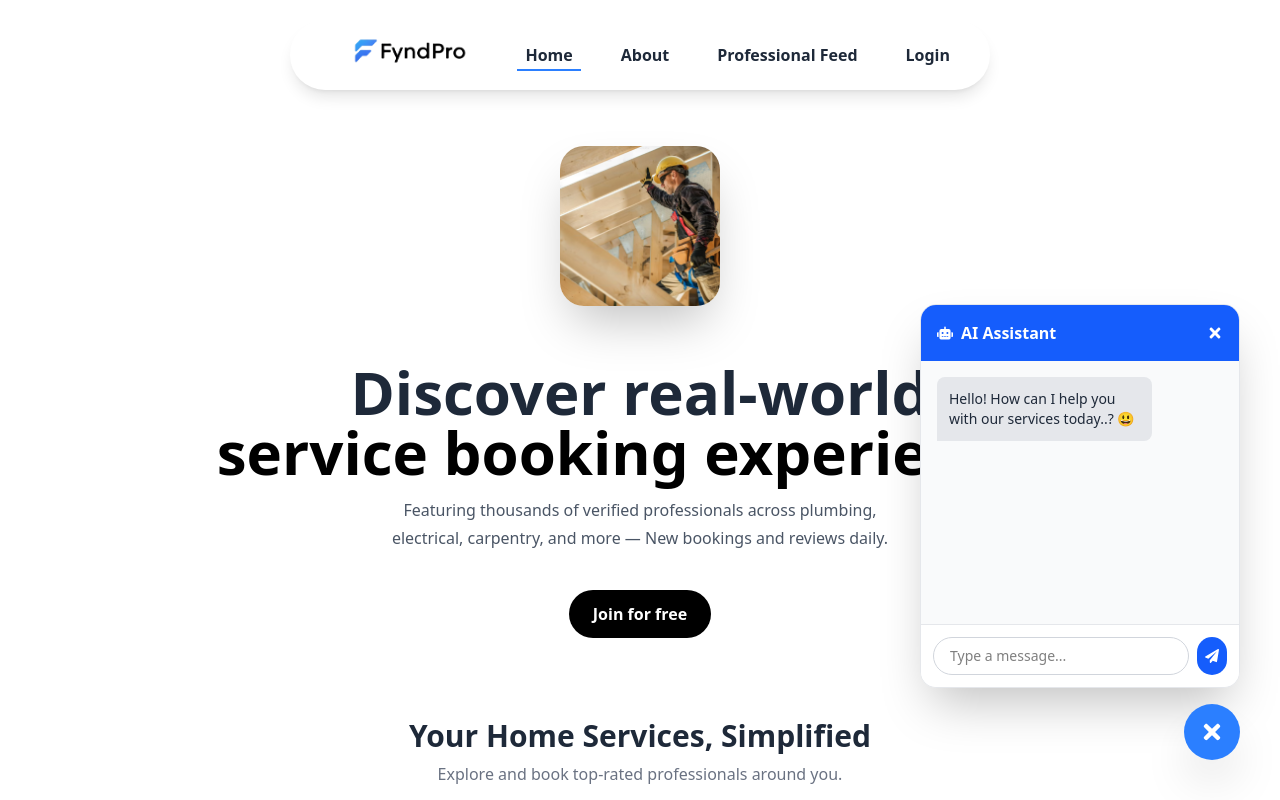
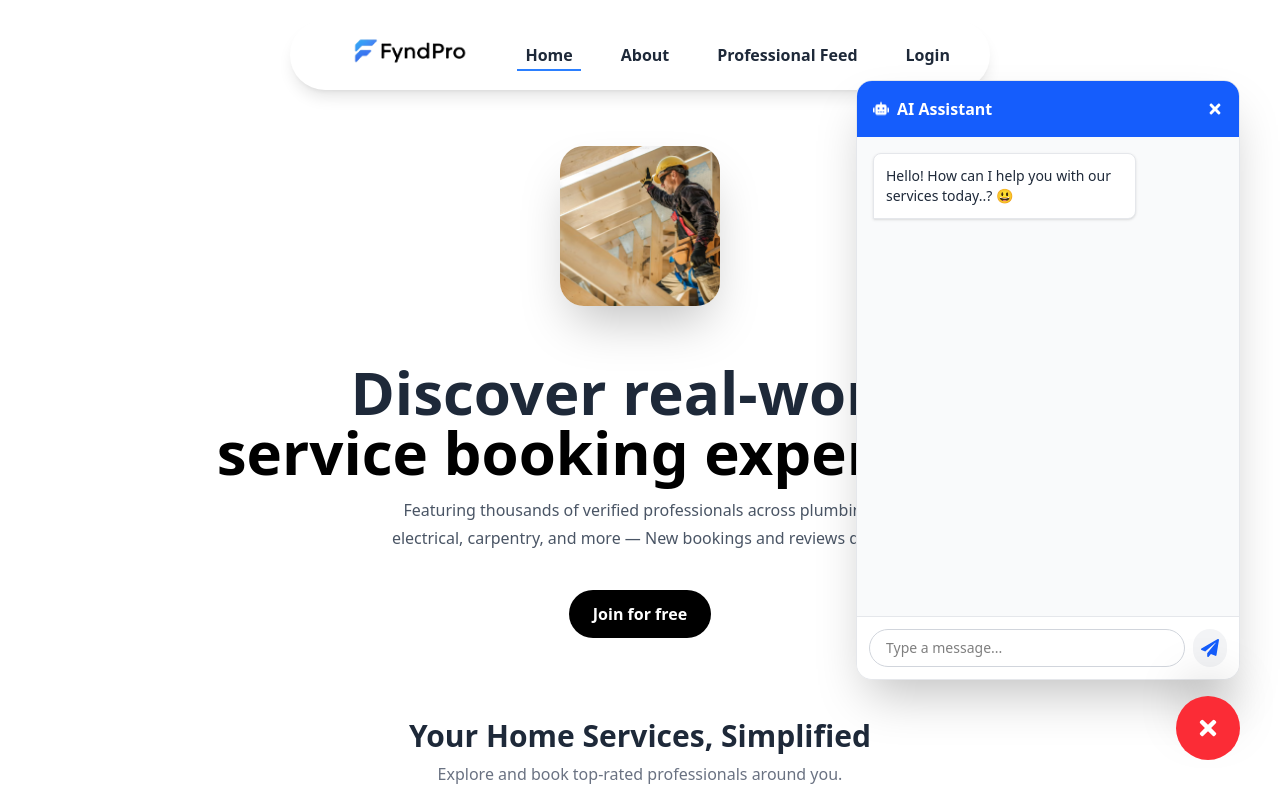
Before and after one commit to jithiee/FyndPro-Frontend, a React (Vite) app: page / in a window 1280 px wide. Both pictures are taken after a click on the element 1209 px from the left and 729 px from the top of the page. Shown: the top 800 px of the page. Built offline with nearby package versions, Linux system fonts and the light colour scheme.

Commit message:
feat: add smooth animation to AI chatbot modal

```diff
--- a/src/features/home/Home.jsx
+++ b/src/features/home/Home.jsx
@@ -1,3 +1,4 @@
+
 import React, { useEffect, useState, useRef } from 'react';
 import { FaRobot, FaTimes, FaPaperPlane } from 'react-icons/fa';
 import elec from './assets/elec.png';
@@ -32,8 +33,13 @@ const Home = () => {
     return () => clearInterval(interval);
   }, []);
 
+  // Scroll to bottom whenever chat history changes or chat is opened
   useEffect(() => {
+    if (isChatOpen) {
+        setTimeout(() => {
             chatEndRef.current?.scrollIntoView({ behavior: "smooth" });
+        }, 100);
+    }
   }, [chatHistory, isChatOpen]);
 
   const toggleChat = () => {
@@ -49,6 +55,7 @@ const Home = () => {
     setInputMessage("");
 
     try {
+      // Note: Ensure your axios base URL is configured correctly
       const response = await axios.post('/chatbot/', {
         message: userMessage.text
       });
@@ -82,33 +89,43 @@ const Home = () => {
 
       <HeaderText />
 
-      {/* --- AI Chat Bot --- */}
-      <div className="fixed bottom-10 right-10 z-50 flex flex-col items-end">
-        {isChatOpen && (
-          <div className="mb-4 w-80 h-96 bg-white rounded-2xl shadow-2xl overflow-hidden flex flex-col border border-gray-200 animate-fade-in-up">
+      {/* --- AI Chat Bot Section --- */}
+      <div className="fixed bottom-10 right-10 z-50 flex flex-col items-end gap-4">
+
+        {/* Chat Window - Animated Container */}
+        <div
+            className={`
+                sm:w-96 w-80 h-96 sm:h-[75vh] bg-white rounded-2xl shadow-2xl overflow-hidden flex flex-col border border-gray-200
+                transition-all duration-500 ease-[cubic-bezier(0.68,-0.55,0.27,1.55)] origin-bottom-right
+                ${isChatOpen
+                    ? "opacity-100 scale-100 translate-y-0 pointer-events-auto"
+                    : "opacity-0 scale-0 translate-y-10 pointer-events-none"
+                }
+            `}
+        >
           {/* Header */}
-            <div className="bg-blue-600 p-4 flex justify-between items-center text-white">
+          <div className="bg-blue-600 p-4 flex justify-between items-center text-white shrink-0">
             <div className="flex items-center gap-2">
-                <FaRobot />
+              <FaRobot className="animate-bounce" />
               <span className="font-bold">AI Assistant</span>
             </div>
-              <button onClick={toggleChat} className="hover:text-gray-200">
+            <button onClick={toggleChat} className="hover:text-gray-200 transition-transform hover:rotate-90">
               <FaTimes />
             </button>
           </div>
 
           {/* Chat Body */}
-            <div className="flex-1 p-4 overflow-y-auto bg-gray-50">
+          <div className="flex-1 p-4 overflow-y-auto bg-gray-50 scrollbar-thin scrollbar-thumb-blue-200">
             {chatHistory.map((msg, index) => (
               <div
                 key={index}
                 className={`mb-3 flex ${msg.sender === 'user' ? 'justify-end' : 'justify-start'}`}
               >
                 <div
-                    className={`max-w-[75%] p-3 rounded-lg text-sm ${
+                  className={`max-w-[75%] p-3 rounded-lg text-sm shadow-sm transition-all duration-300 ${
                     msg.sender === 'user'
                       ? 'bg-blue-500 text-white rounded-br-none'
-                        : 'bg-gray-200 text-gray-800 rounded-bl-none'
+                      : 'bg-white border border-gray-200 text-gray-800 rounded-bl-none'
                   }`}
                 >
                   {msg.text}
@@ -119,30 +136,35 @@ const Home = () => {
           </div>
 
           {/* Input */}
-            <form onSubmit={handleSendMessage} className="p-3 bg-white border-t border-gray-200 flex gap-2">
+          <form onSubmit={handleSendMessage} className="p-3 bg-white border-t border-gray-200 flex gap-2 shrink-0">
             <input
               type="text"
               value={inputMessage}
               onChange={(e) => setInputMessage(e.target.value)}
               placeholder="Type a message..."
-                className="flex-1 border border-gray-300 rounded-full px-4 py-2 focus:outline-none focus:border-blue-500 text-sm"
+              className="flex-1 border border-gray-300 rounded-full px-4 py-2 focus:outline-none focus:border-blue-500 focus:ring-2 focus:ring-blue-100 text-sm transition-all"
             />
             <button
               type="submit"
-                className="bg-blue-600 text-white p-2 rounded-full hover:bg-blue-700 transition"
+              className="bg-gray-100 p-2 rounded-full hover:bg-blue-100 transition-colors duration-300 group"
             >
-                <FaPaperPlane size={14} />
+              <FaPaperPlane size={18} className="text-blue-600 group-hover:translate-x-1 group-hover:-translate-y-1 transition-transform" />
             </button>
           </form>
         </div>
-        )}
 
-        {/* Toggle Button */}
+        {/* Floating Toggle Button */}
         <div className="relative group cursor-pointer" onClick={toggleChat}>
-          {!isChatOpen && (
-            <div className="absolute inset-0 bg-blue-400 rounded-full animate-ping opacity-75"></div>
-          )}
-          <button className="relative bg-blue-500 p-4 rounded-full shadow-2xl text-white transform transition-transform duration-300 hover:scale-110 flex items-center justify-center">
+          {/* Ping Animation (Only when closed) */}
+          <div className={`absolute inset-0 bg-blue-400 rounded-full opacity-75 ${!isChatOpen ? 'animate-ping' : 'hidden'}`}></div>
+
+          <button className={`
+            relative bg-blue-600 p-4 rounded-full shadow-2xl text-white
+            transform transition-all duration-300 hover:scale-110 hover:shadow-blue-500/50
+            flex items-center justify-center w-16 h-16
+            ${isChatOpen ? 'rotate-180 bg-red-500 hover:shadow-red-500/50' : ''}
+          `}>
+             {/* We transition between icons opacity/scale or just swap them. Since we rotate the button, a simple swap looks good. */}
              {isChatOpen ? <FaTimes size={24} /> : <FaRobot size={30} />}
           </button>
         </div>
@@ -156,3 +178,164 @@ const Home = () => {
 };
 
 export default Home;
+
+// import React, { useEffect, useState, useRef } from 'react';
+// import { FaRobot, FaTimes, FaPaperPlane } from 'react-icons/fa';
+// import elec from './assets/elec.png';
+// import clean from './assets/clean.png';
+// import glass from './assets/glass.png';
+// import home from './assets/home.png';
+// import roof from './assets/roof.png';
+// import HeaderText from './HeaderText';
+// import Maincarousel from './Maincarousel';
+// import EmployeeSection from './EmployeeSection';
+// import AnimatedShowcase from './AnimatedShowcase';
+// import axios from "../../api/axios";
+
+// const Home = () => {
+//   const images = [elec, clean, glass, home, roof];
+//   const [currentIndex, setCurrentIndex] = useState(0);
+
+//   const [isChatOpen, setIsChatOpen] = useState(false);
+//   const [inputMessage, setInputMessage] = useState("");
+//   const [chatHistory, setChatHistory] = useState([
+//     { sender: 'bot', text: 'Hello! How can I help you with our services today..? 😃' }
+//   ]);
+
+//   const chatEndRef = useRef(null);
+
+//   useEffect(() => {
+//     const interval = setInterval(() => {
+//       setCurrentIndex((prevIndex) =>
+//         prevIndex === images.length - 1 ? 0 : prevIndex + 1
+//       );
+//     }, 3000);
+//     return () => clearInterval(interval);
+//   }, []);
+
+//   useEffect(() => {
+//     chatEndRef.current?.scrollIntoView({ behavior: "smooth" });
+//   }, [chatHistory, isChatOpen]);
+
+//   const toggleChat = () => {
+//     setIsChatOpen(!isChatOpen);
+//   };
+
+//   const handleSendMessage = async (e) => {
+//     e.preventDefault();
+//     if (!inputMessage.trim()) return;
+
+//     const userMessage = { sender: 'user', text: inputMessage };
+//     setChatHistory((prev) => [...prev, userMessage]);
+//     setInputMessage("");
+
+//     try {
+//       const response = await axios.post('/chatbot/', {
+//         message: userMessage.text
+//       });
+
+//       const botMessage = {
+//         sender: 'bot',
+//         text: response.data.reply || "Sorry, I couldn't understand that."
+//       };
+//       setChatHistory((prev) => [...prev, botMessage]);
+//     } catch (error) {
+//       console.error("Error sending message to AI:", error);
+//       setChatHistory((prev) => [
+//         ...prev,
+//         { sender: 'bot', text: "Something went wrong. Please try again." }
+//       ]);
+//     }
+//   };
+
+//   return (
+//     <>
+//       {/* Carousel */}
+//       <div className="flex flex-col items-center mt-14 px-4">
+//         <div className="w-24 h-24 sm:w-32 sm:h-32 md:w-40 md:h-40 lg:w-40 lg:h-40 rounded-3xl overflow-hidden shadow-2xl">
+//           <img
+//             src={images[currentIndex]}
+//             alt="service"
+//             className="w-full h-full object-cover transition-all duration-500"
+//           />
+//         </div>
+//       </div>
+
+//       <HeaderText />
+
+//       {/* --- AI Chat Bot --- */}
+//       <div className="fixed bottom-10 right-10 z-50 flex flex-col items-end">
+//         {isChatOpen && (
+//           <div className="mb-4 sm:w-96 w-80 h-96 sm:h-[80vh] bg-white rounded-2xl shadow-2xl overflow-hidden flex flex-col border border-gray-200 animate-fade-in-up">
+//             {/* Header */}
+//             <div className="bg-blue-600 p-4 flex justify-between items-center text-white">
+//               <div className="flex items-center gap-2">
+//                 <FaRobot />
+//                 <span className="font-bold">AI Assistant</span>
+//               </div>
+//               <button onClick={toggleChat} className="hover:text-gray-200">
+//                 <FaTimes />
+//               </button>
+//             </div>
+
+//             {/* Chat Body */}
+//             <div className="flex-1 p-4 overflow-y-auto bg-gray-50">
+//               {chatHistory.map((msg, index) => (
+//                 <div
+//                   key={index}
+//                   className={`mb-3 flex ${msg.sender === 'user' ? 'justify-end' : 'justify-start'}`}
+//                 >
+//                   <div
+//                     className={`max-w-[75%] p-3 rounded-lg text-sm ${
+//                       msg.sender === 'user'
+//                         ? 'bg-blue-500 text-white rounded-br-none'
+//                         : 'bg-gray-200 text-gray-800 rounded-bl-none'
+//                     }`}
+//                   >
+//                     {msg.text}
+//                   </div>
+//                 </div>
+//               ))}
+//               <div ref={chatEndRef} />
+//             </div>
+
+//             {/* Input */}
+//             <form onSubmit={handleSendMessage} className="p-3 bg-white border-t border-gray-200 flex gap-2">
+//               <input
+//                 type="text"
+//                 value={inputMessage}
+//                 onChange={(e) => setInputMessage(e.target.value)}
+//                 placeholder="Type a message..."
+//                 className="flex-1 border border-gray-300 rounded-full px-4 py-2 focus:outline-none focus:border-blue-500 text-sm"
+//               />
+//               <button
+//                 type="submit"
+//                 // className="bg-blue-600 text-white p-2 rounded-full hover:bg-blue-700 transition"
+//               >
+//                 <FaPaperPlane size={20} className="text-blue-600" />
+
+
+//               </button>
+//             </form>
+//           </div>
+//         )}
+
+//         {/* Toggle Button */}
+//         <div className="relative group cursor-pointer" onClick={toggleChat}>
+//           {!isChatOpen && (
+//             <div className="absolute inset-0 bg-blue-400 rounded-full animate-ping opacity-75"></div>
+//           )}
+//           <button className="relative bg-blue-500 p-4 rounded-full shadow-2xl text-white transform transition-transform duration-300 hover:scale-110 flex items-center justify-center">
+//              {isChatOpen ? <FaTimes size={24} /> : <FaRobot size={30} />}
+//           </button>
+//         </div>
+//       </div>
+
+//       <Maincarousel />
+//       <EmployeeSection />
+//       <AnimatedShowcase />
+//     </>
+//   );
+// };
+
+// export default Home;
```
Also changed, not shown: src/features/home/EmployeeSection.jsx (+52 -19 lines). Lines whose indentation alone changed are shown as unchanged.
